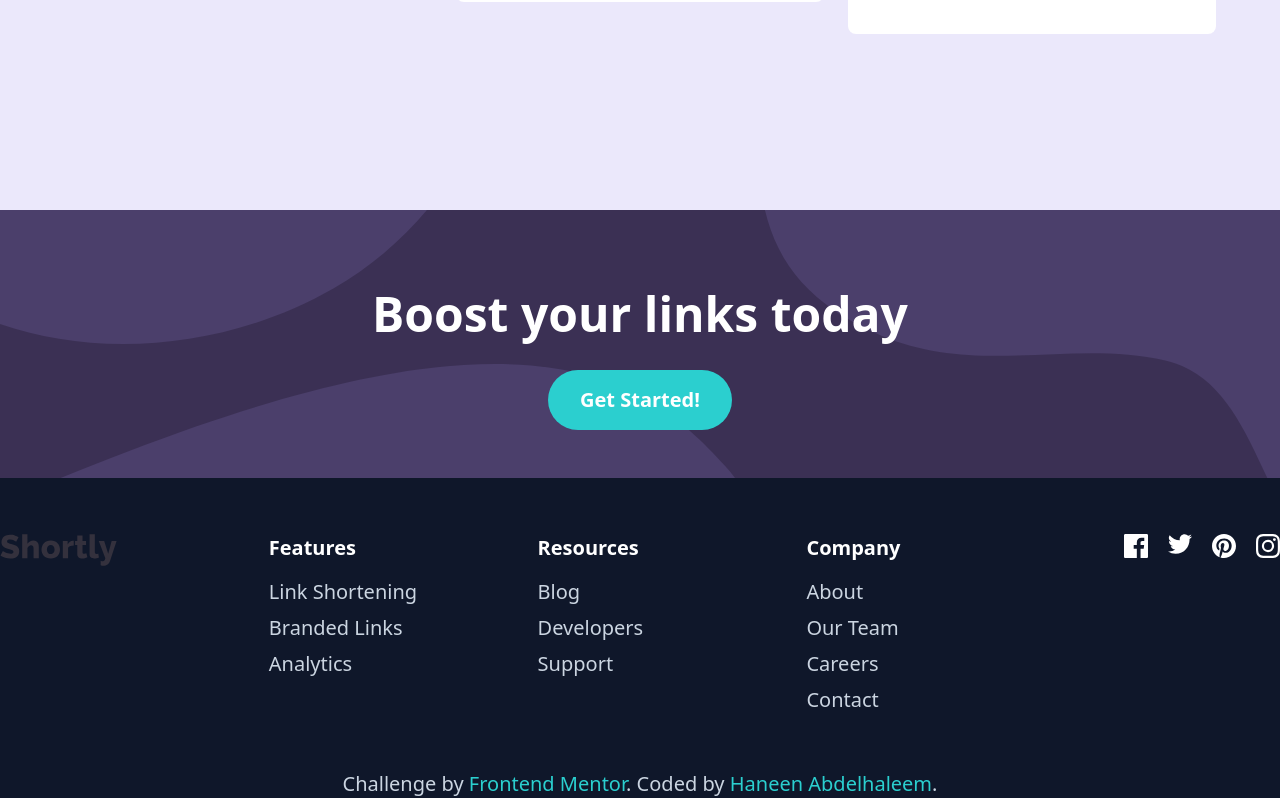
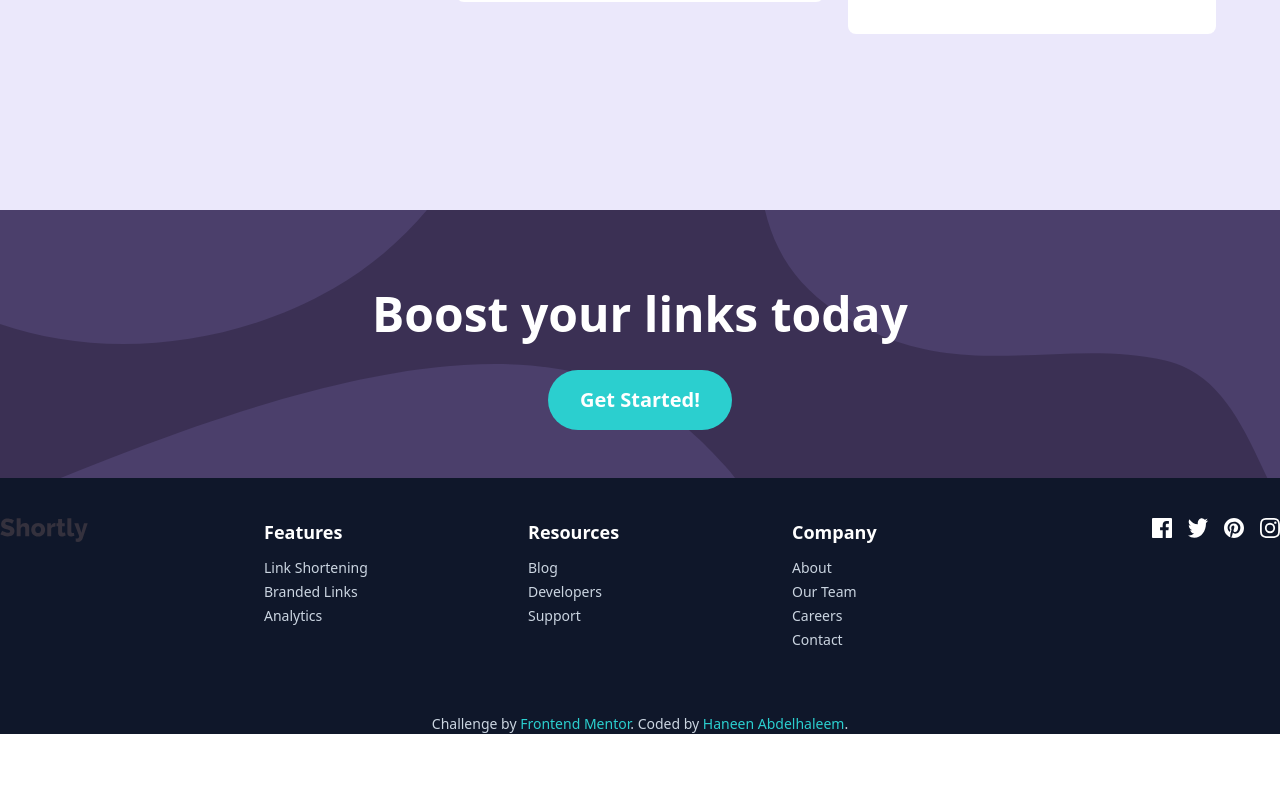
Before and after one commit to haneenabdelhaleem111/URL-Shortening, a React (Create React App) app: page / in a window 1280 px wide. Shown: the part 1666-2464 px from the top of the page. After the commit the page ends 2400 px from the top, so only its background shows below. Built offline with nearby package versions, Linux system fonts and the light colour scheme.

Commit message:
Fix footer

```diff
--- a/src/Components/Footer.js
+++ b/src/Components/Footer.js
@@ -1,13 +1,14 @@
 import React from "react";
+
 function Footer() {
   return (
     <footer className="bg-slate-900 text-slate-300">
       <div
         className="
           max-w-7xl mx-auto
-      px-6 sm:px-10 lg:px-0
-      py-14
-      grid gap-16
+          px-4 sm:px-8 lg:px-0
+          py-10
+          grid gap-10
           grid-cols-1
           sm:grid-cols-2
           lg:grid-cols-5
@@ -16,13 +17,13 @@ function Footer() {
       >
         {/* Logo */}
         <div>
-          <img src="/images/logo.svg" alt="Logo" className="h-8 mb-4" />
+          <img src="/images/logo.svg" alt="Logo" className="h-6 mb-3" />
         </div>
 
         {/* List 1 */}
         <div>
-          <h4 className="text-white text-xl font-semibold mb-4">Features</h4>
-          <ul className="space-y-2 text-xl ">
+          <h4 className="text-white text-lg font-semibold mb-3">Features</h4>
+          <ul className="space-y-1 text-sm">
             <li>
               <a href="#home" className="hover:text-cyan-400">
                 Link Shortening
@@ -43,8 +44,8 @@ function Footer() {
 
         {/* List 2 */}
         <div>
-          <h4 className="text-white text-xl font-semibold mb-4">Resources</h4>
-          <ul className="space-y-2 text-xl ">
+          <h4 className="text-white text-lg font-semibold mb-3">Resources</h4>
+          <ul className="space-y-1 text-sm">
             <li>
               <a href="#blog" className="hover:text-cyan-400">
                 Blog
@@ -65,8 +66,8 @@ function Footer() {
 
         {/* List 3 */}
         <div>
-          <h4 className="text-white text-xl  font-semibold mb-4">Company</h4>
-          <ul className="space-y-2 text-xl ">
+          <h4 className="text-white text-lg font-semibold mb-3">Company</h4>
+          <ul className="space-y-1 text-sm">
             <li>
               <a href="#about" className="hover:text-cyan-400">
                 About
@@ -91,23 +92,41 @@ function Footer() {
         </div>
 
         {/* Social Icons */}
-        <div className="flex gap-5 lg:justify-end">
+        <div className="flex gap-4 lg:justify-end">
           <a href="#facebook" className="hover:text-cyan-400">
-            <img src="/images/icon-facebook.svg" alt="Facebook" />
+            <img
+              src="/images/icon-facebook.svg"
+              alt="Facebook"
+              className="h-5 w-5"
+            />
           </a>
           <a href="#twitter" className="hover:text-cyan-400">
-            <img src="/images/icon-twitter.svg" alt="Twitter" />
+            <img
+              src="/images/icon-twitter.svg"
+              alt="Twitter"
+              className="h-5 w-5"
+            />
           </a>
           <a href="#pinterest" className="hover:text-cyan-400">
-            <img src="/images/icon-pinterest.svg" alt="Pinterest" />
+            <img
+              src="/images/icon-pinterest.svg"
+              alt="Pinterest"
+              className="h-5 w-5"
+            />
           </a>
           <a href="#instagram" className="hover:text-cyan-400">
-            <img src="/images/icon-instagram.svg" alt="Instagram" />
+            <img
+              src="/images/icon-instagram.svg"
+              alt="Instagram"
+              className="h-5 w-5"
+            />
           </a>
         </div>
       </div>
-      <div class="attribution" className="text-xl ">
-        Challenge by {""}
+
+      {/* Attribution */}
+      <div className="text-sm text-center mt-6 px-4">
+        Challenge by{" "}
         <a
           href="https://www.frontendmentor.io?ref=challenge"
           target="_blank"
@@ -128,4 +147,5 @@ function Footer() {
     </footer>
   );
 }
+
 export default Footer;
```
Lines whose indentation alone changed are shown as unchanged.
